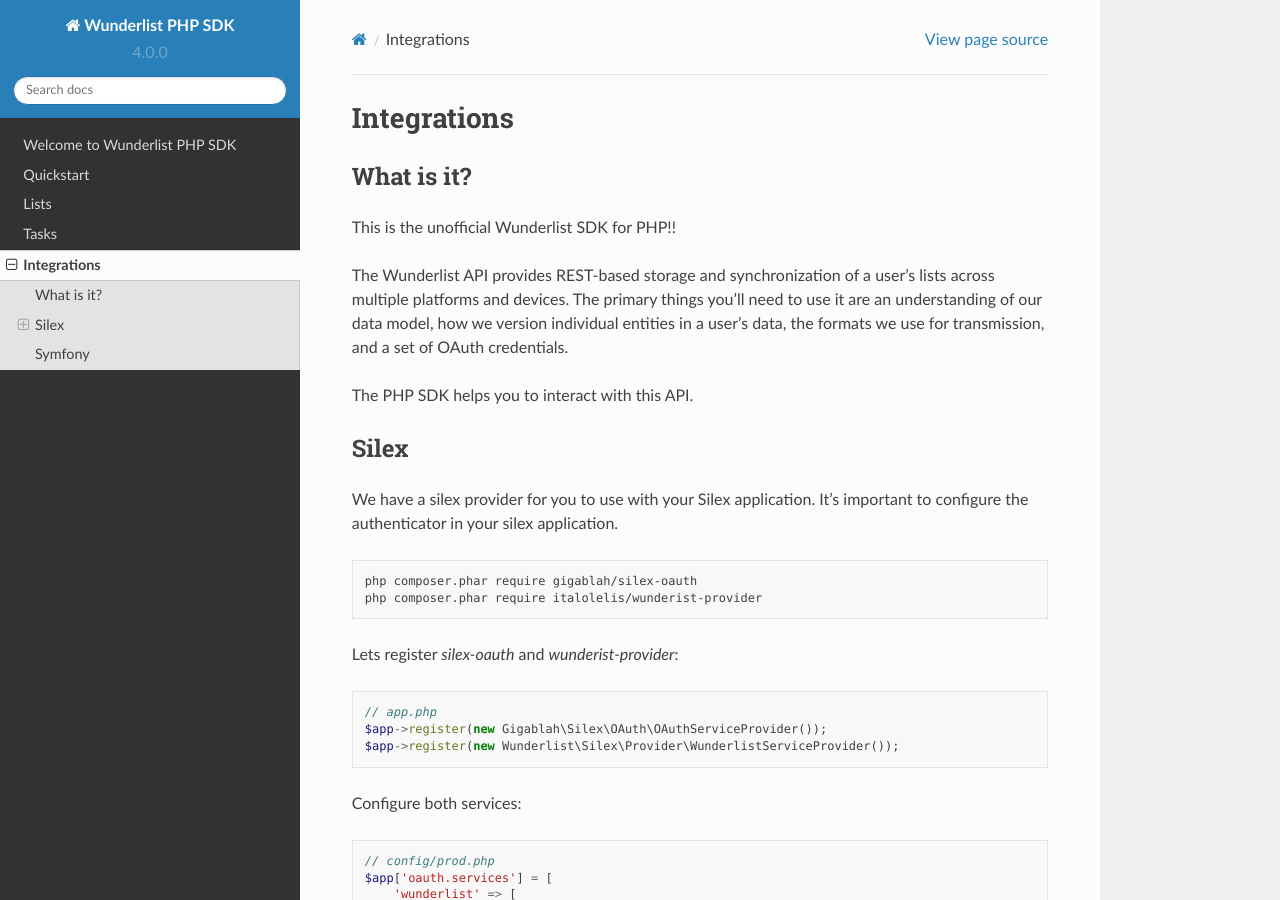
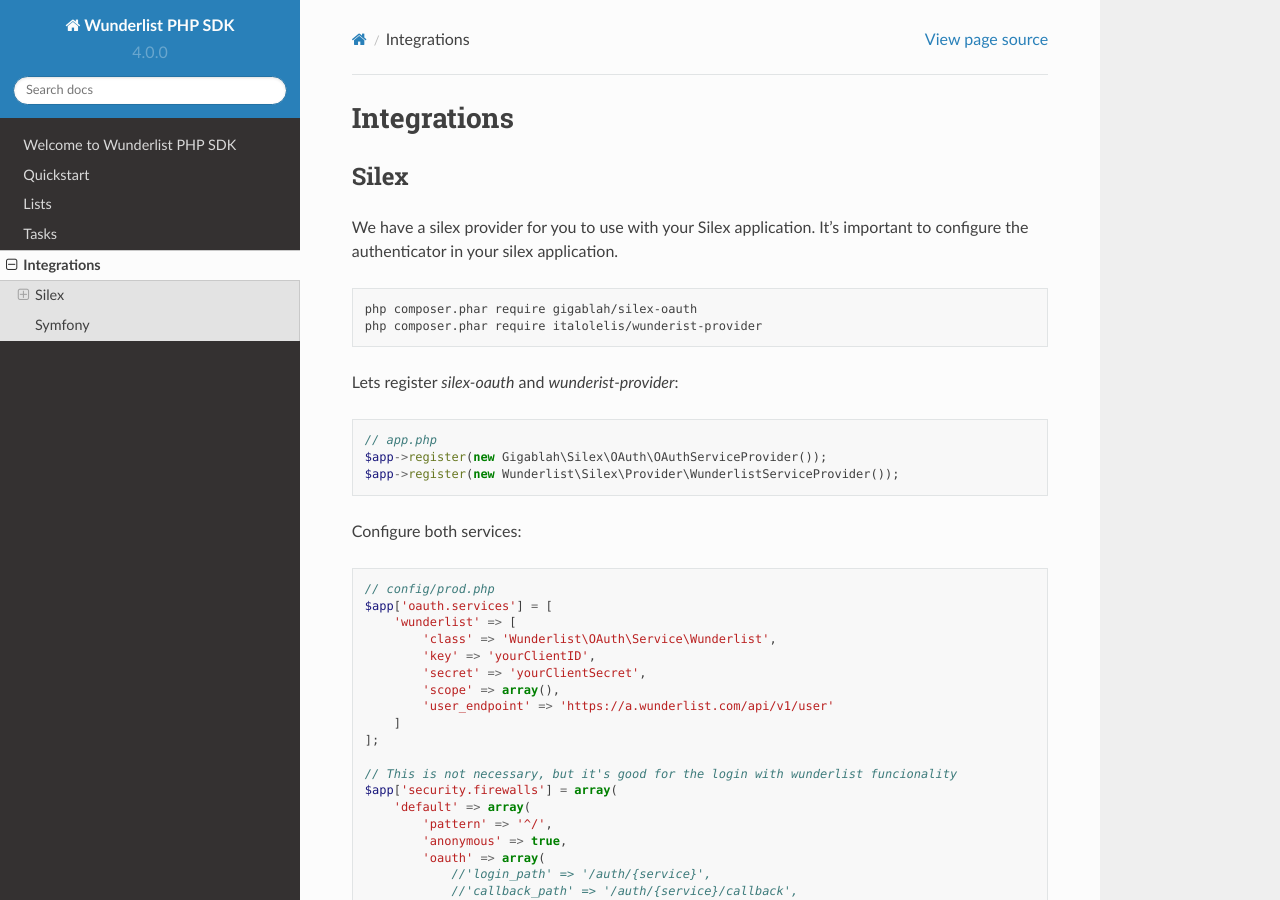
Before and after one commit to yhesse/wunderlist, a Sphinx documentation site: the page built from docs/integrations.rst, in a window 1280 px wide and 900 px high. Built offline with Sphinx 7.4.7 and the Read the Docs theme 2.0.0, drawn with Linux system fonts in a browser that asks for light colours; pages that are not in the unit, such as notebooks, are missing from menus.

```diff
--- a/docs/integrations.rst
+++ b/docs/integrations.rst
@@ -1,18 +1,6 @@
 ============
 Integrations
 ============
-
-What is it?
-===========
-
-This is the unofficial Wunderlist SDK for PHP!!
-
-The Wunderlist API provides REST-based storage and synchronization of a user’s lists across multiple
-platforms and devices. The primary things you’ll need to use it are an understanding of our data model,
-how we version individual entities in a user’s data, the formats we use for transmission, and a set
-of OAuth credentials.
-
-The PHP SDK helps you to interact with this API.
 
 Silex
 =====
--- a/docs/task.rst
+++ b/docs/task.rst
@@ -8,7 +8,7 @@
 
 .. code-block:: php
 
-$tasksService = $wunderlist->getTasks();
+    $tasksService = $wunderlist->getTasks();
 
 Get completed tasks for a list
 
```
Also changed, not shown: 1 other file.
